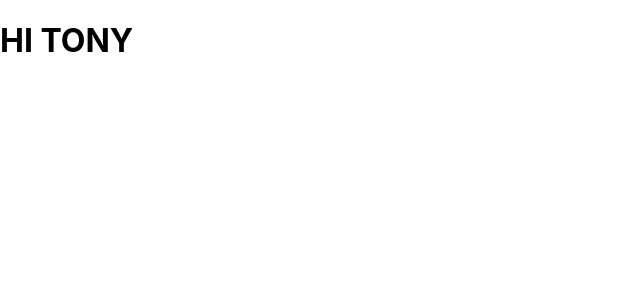
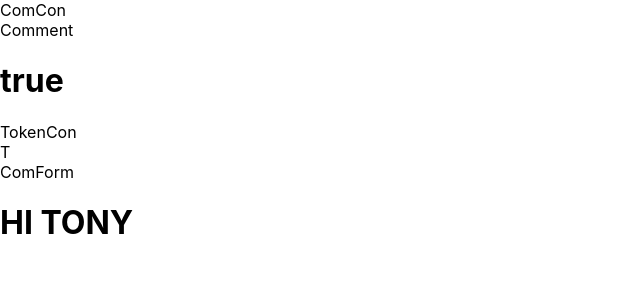
Before and after one commit to TonySwearingen/Tony-and-Joey-Phase-2, a React (Create React App) app in the folder app-tony-and-joey-phase-2/: page / in a window 1280 px wide. Shown: the top 300 px of the page, without its empty margins (0-640 px from the left). Built offline with nearby package versions, Linux system fonts and the light colour scheme.

Commit message:
Tonys 2 update

```diff
--- a/app-tony-and-joey-phase-2/src/App.js
+++ b/app-tony-and-joey-phase-2/src/App.js
@@ -1,10 +1,15 @@
-import logo from './logo.svg';
+import React from 'react';
 import './App.css';
+import ComCon from './components/ComCon';
+import TokenCon from './components/TokenCon';
+import ComForm from './components/ComForm';
 
 function App() {
   return (
     <div>
-
+      <ComCon />
+      <TokenCon />
+      <ComForm />
     <h1>HI TONY</h1>
     </div>
   );
--- a/app-tony-and-joey-phase-2/src/components/ComCon.jsx
+++ b/app-tony-and-joey-phase-2/src/components/ComCon.jsx
@@ -1,5 +1,5 @@
-import React from 'react'
-import Comment from '../Comment'
+import React from 'react';
+import Comment from './Comment';
 
 function ComCon() {
   return (
@@ -10,4 +10,4 @@ function ComCon() {
   )
 }
 
-export default ComCon
+export default ComCon;
--- a/app-tony-and-joey-phase-2/src/components/token.jsx
+++ b/app-tony-and-joey-phase-2/src/components/Token.jsx
@@ -6,4 +6,4 @@ function Token() {
   )
 }
 
-export default Token
+export default Token;
```
Also changed, not shown: app-tony-and-joey-phase-2/src/components/TokenCon.jsx (+4 -4 lines), app-tony-and-joey-phase-2/src/logo.svg (deleted).
